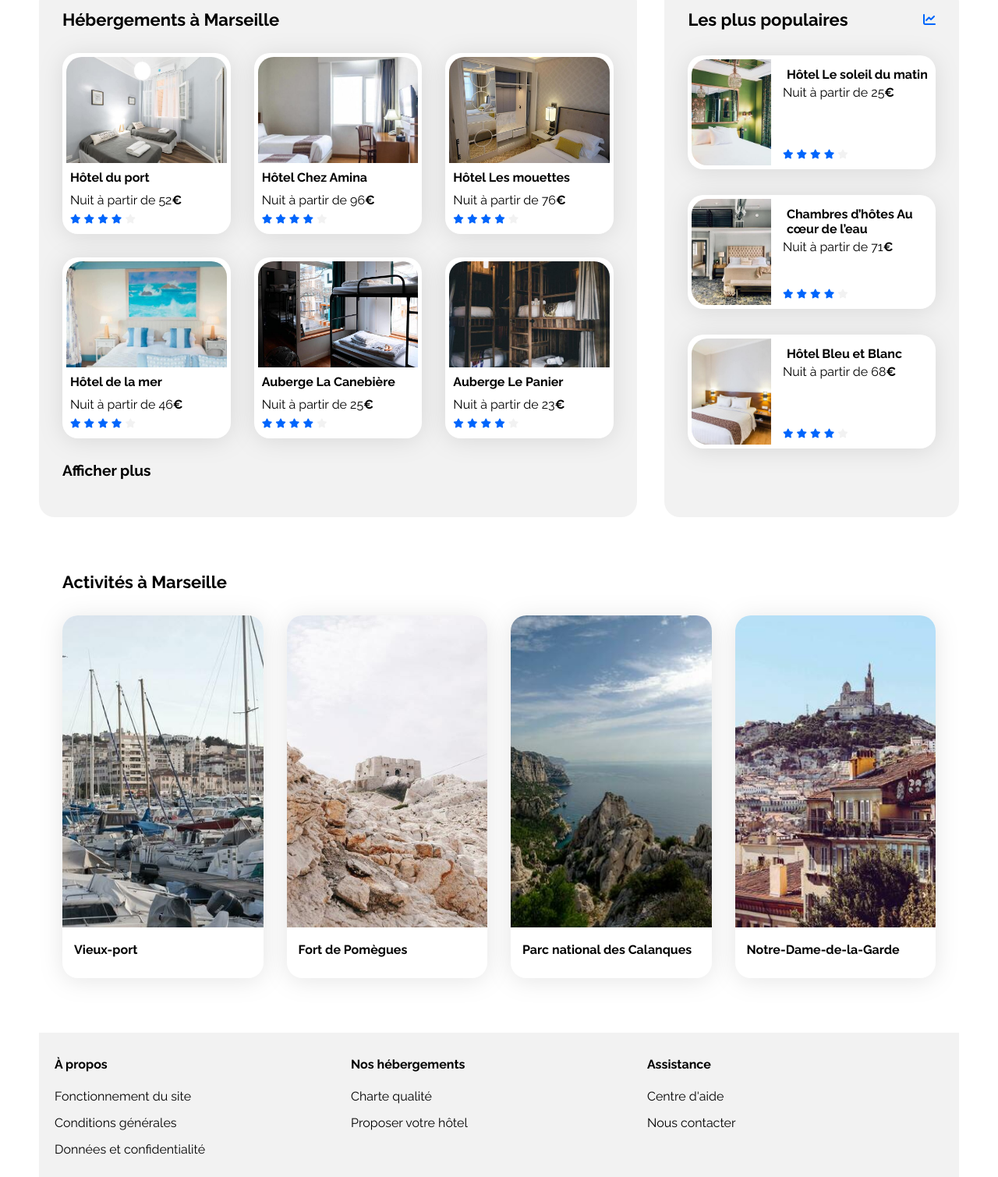
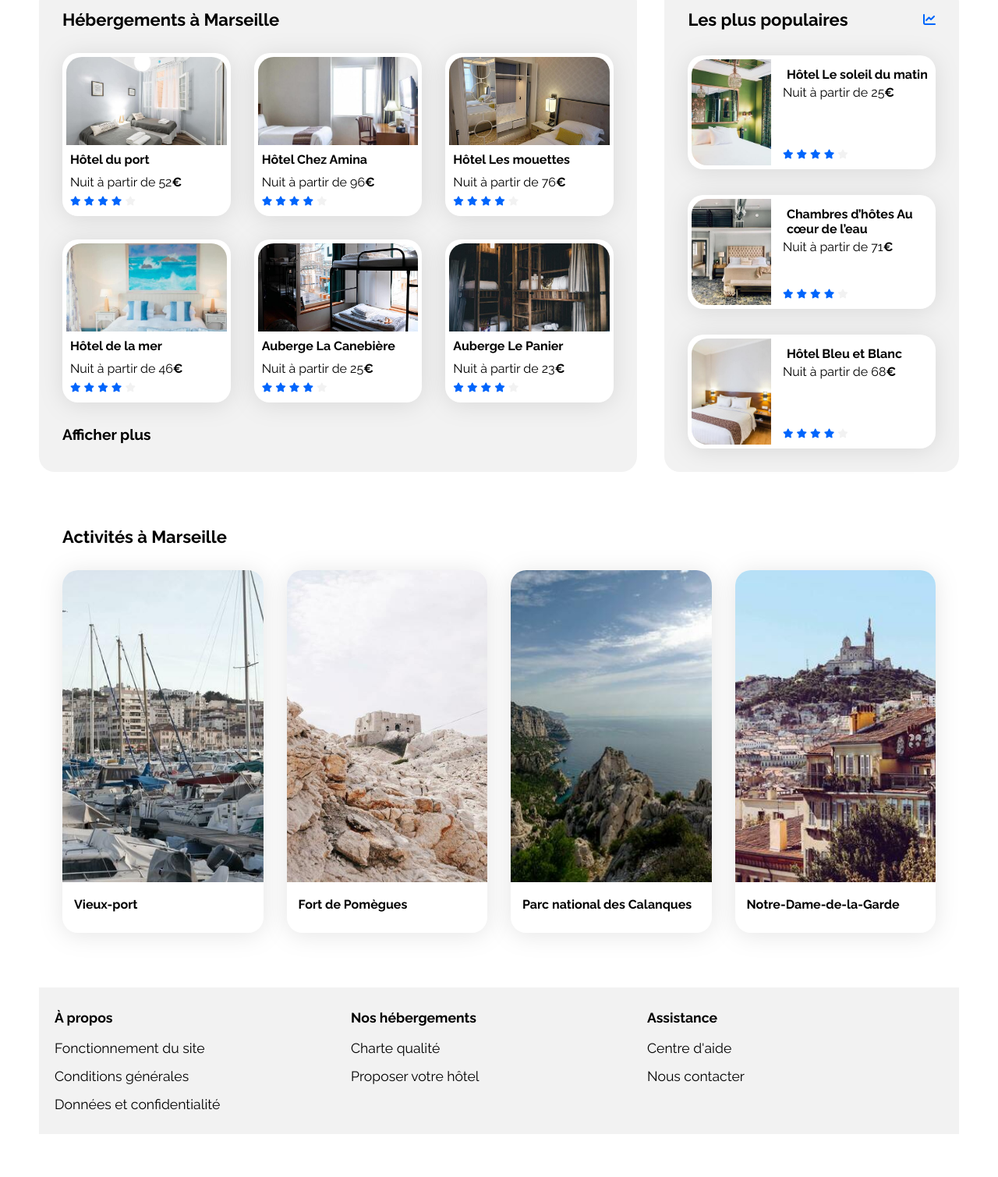
Before and after one commit to MathCod/Projet-Booki, a plain HTML site: page index.html in a window 1280 px wide. Shown: the part 520-2029 px from the top of the page at 78% size. After the commit the page ends 1974 px from the top, so only its background shows below. Drawn offline with Linux system fonts and the light colour scheme.

Commit message:
rectifications CSS avant responsive

```diff
--- a/css/style.css
+++ b/css/style.css
@@ -120,13 +120,13 @@ h1 {
 .filtres-principal {
   display: flex;
   font-weight: bold;
-  gap: 30px;
+  gap: 15px;
   margin: 40px 0px;
 }
 
 .filtres-second {
   display: flex;
-  gap: 30px;
+  gap: 15px;
 }
 
 .filtres-third {
@@ -135,7 +135,7 @@ h1 {
   border: solid 2px #d9d9d9;
   border-radius: 50px;
   padding: 0px 20px;
-  gap: 10px;
+  gap: 15px;
 }
 
 .filtres-third:hover {
@@ -189,6 +189,7 @@ h1 {
   font-weight: bold;
   font-size: 1.2rem;
   margin-top: 30px;
+  margin-bottom: 0;
 }
 
 .euro {
@@ -220,7 +221,7 @@ h1 {
 
 .hebergements-cards img {
   width: 100%;
-  height: 136px;
+  height: 113px;
   border-top-left-radius: 20px;
   border-top-right-radius: 20px;
   object-fit: cover;
@@ -355,8 +356,9 @@ h1 {
 /****** Footer ***********/
 .footer-container {
   background-color: var(--main-bg-color);
-  padding: 10px 20px 10px 20px;
+  padding: 5px 20px 10px 20px;
   display: flex;
+  font-size: 1.1rem;
 }
 
 .footer-container ul {
@@ -370,6 +372,10 @@ h1 {
 
 .footer-section {
   width: 50%;
+}
+
+.footer-title {
+  margin-bottom: 0;
 }
 
 /* Le code ci-dessous correspond à la version responsive uniquement */
--- a/index.html
+++ b/index.html
@@ -364,7 +364,7 @@
       <footer>
         <div class="footer-container">
           <section class="footer-section">
-            <h4>À propos</h4>
+            <h4 class="footer-title">À propos</h4>
             <ul>
               <li>Fonctionnement du site</li>
               <li>Conditions générales</li>
@@ -372,14 +372,14 @@
             </ul>
           </section>
           <section class="footer-section">
-            <h4>Nos hébergements</h4>
+            <h4 class="footer-title">Nos hébergements</h4>
             <ul>
               <li>Charte qualité</li>
               <li>Proposer votre hôtel</li>
             </ul>
           </section>
           <section class="footer-section">
-            <h4>Assistance</h4>
+            <h4 class="footer-title">Assistance</h4>
             <ul>
               <li>Centre d'aide</li>
               <li>Nous contacter</li>
```
